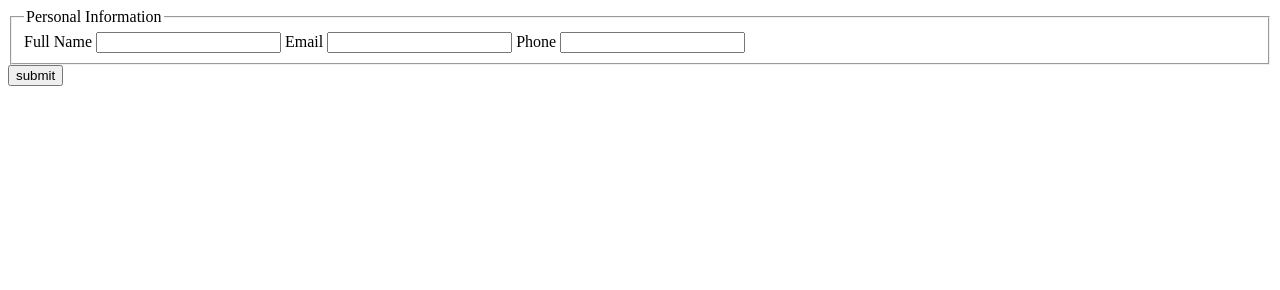
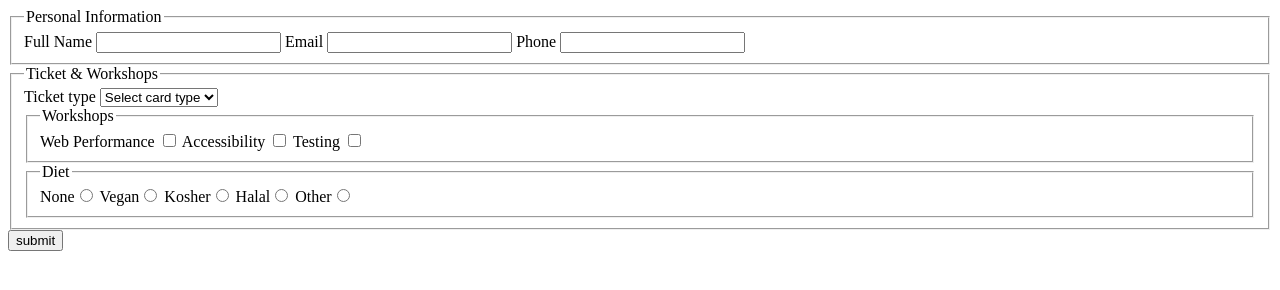
Before and after one commit to ChaimShteinberg/HTML-Forms, a plain HTML site: page index.html in a window 1280 px wide. Drawn offline with Linux system fonts and the light colour scheme.

Commit message:
Ticket & Workshops

```diff
--- a/index.html
+++ b/index.html
@@ -44,6 +44,59 @@
         />
       </fieldset>
 
+      <fieldset>
+        <legend>Ticket & Workshops</legend>
+
+        <label for="TicketType">Ticket type</label>
+        <select name="TicketType" id="TicketType" required>
+          <option value="">Select card type</option>
+          <option value="Standard">Standard</option>
+          <option value="VIP">VIP</option>
+          <option value="Student">Student</option>
+        </select>
+
+        <fieldset>
+          <legend>Workshops</legend>
+
+          <label">Web Performance
+          <input
+            type="checkbox"
+            id="WebPerformance"
+            name="Workshops"
+            value="WebPerformance"
+          /></label>
+
+          <label">Accessibility
+          <input
+            type="checkbox"
+            id="Accessibility"
+            name="Workshops"
+            value="Accessibility"
+          /></label>
+
+          <label>Testing
+          <input
+            type="checkbox"
+            id="Testing"
+            name="Workshops"
+            value="Testing"
+          /></label>
+
+        </fieldset>
+
+        <fieldset>
+            <legend>Diet</legend>
+
+            <label>None<input type="radio" id="None" name="Diet"></label>
+            <label>Vegan<input type="radio" id="Vegan" name="Diet"></label>
+            <label>Kosher<input type="radio" id="Kosher" name="Diet"></label>
+            <label>Halal<input type="radio" id="Halal" name="Diet"></label>
+            <label>Other<input type="radio" id="Other" name="Diet"></label>
+
+        </fieldset>
+
+      </fieldset>
+
       <button type="submit">submit</button>
     </form>
   </body>
```
